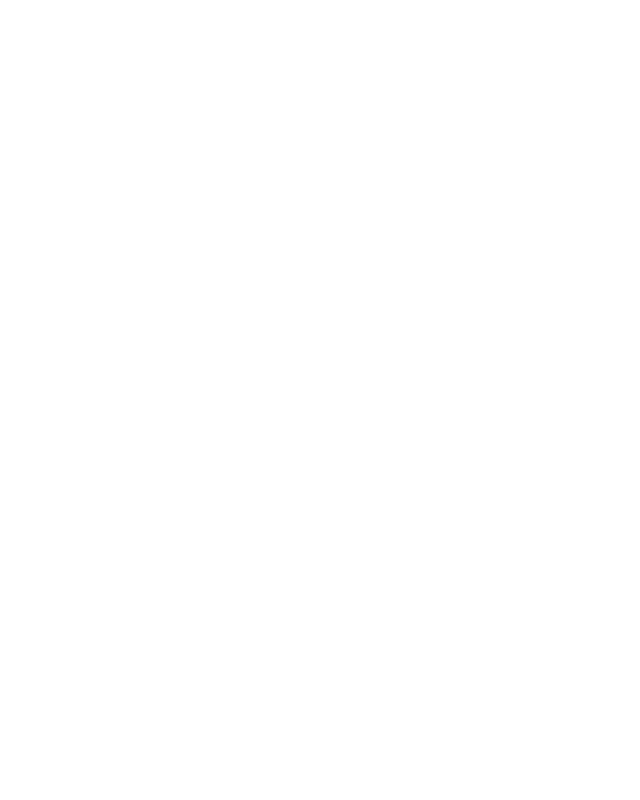
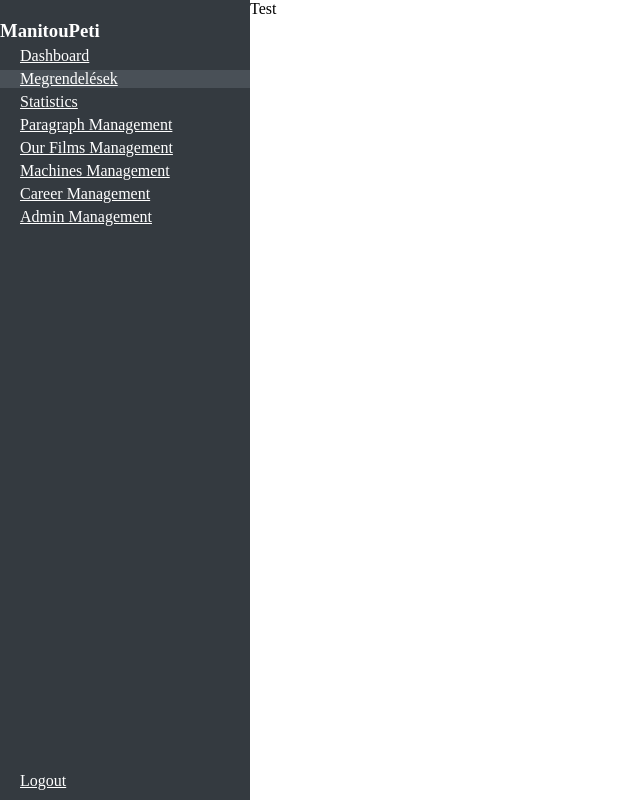
Before and after one commit to Zsotya/manitoupeti, a Vue app in the folder frontend/: page /admin/bookings in a window 1280 px wide. Before the commit this address had no page. Shown: the whole page, without its empty margins (0-640 px from the left). Built offline with nearby package versions, Linux system fonts and the light colour scheme; sample sign-in values are in the browser's storage.

Commit message:
Created AdminBookings.vue view,added routing.Expanded Sidebar component

```diff
--- a/frontend/package.json
+++ b/frontend/package.json
@@ -12,10 +12,8 @@
     "@fullcalendar/vue3": "^6.1.9",
     "@vuepic/vue-datepicker": "^7.2.0",
     "axios": "^1.5.1",
-    "bcryptjs": "^2.4.3",
     "core-js": "^3.8.3",
     "fullcalendar": "^6.1.9",
-    "jsonwebtoken": "^9.0.2",
     "vue": "^3.2.13",
     "vue-i18n": "^9.4.1",
     "vue-router": "^4.0.3"
@@ -23,6 +21,6 @@
   "devDependencies": {
     "@vue/cli-plugin-babel": "~5.0.0",
     "@vue/cli-plugin-router": "~5.0.8",
-    "@vue/cli-service": "~5.0.0"
+    "@vue/cli-service": "~5.0.8"
   }
 }
--- a/frontend/src/components/AdminComponents/Sidebar.vue
+++ b/frontend/src/components/AdminComponents/Sidebar.vue
@@ -29,6 +29,12 @@ const links = [
     path: "/admin/dashboard",
     label: "Dashboard",
     iconClass: "fas fa-home mr-2",
+    show: true,
+  },
+  {
+    path: "/admin/bookings",
+    label: "Megrendelések",
+    iconClass: "far fa-calendar-alt mr-2",
     show: true,
   },
   {
--- a/frontend/src/router/index.js
+++ b/frontend/src/router/index.js
@@ -15,6 +15,7 @@ import Career from "../views/MainAppViews/Career.vue";
 // Admin application
 import Admin from "../views/AdminViews/Admin.vue";
 import AdminDashboard from "../views/AdminViews/AdminDashboard.vue";
+import AdminBookings from "../views/AdminViews/AdminBookings.vue";
 import AdminStatistics from "../views/AdminViews/AdminStatistics.vue";
 import AdminParagraph from "../views/AdminViews/AdminParagraph.vue";
 import AdminOurFilms from "../views/AdminViews/AdminOurFilms.vue";
@@ -87,6 +88,15 @@ const routes = [
   {
     path: "/admin/dashboard",
     component: AdminDashboard,
+    meta: {
+      isMainApp: false,
+      isAdminApp: true,
+      requireAuth: true,
+    },
+  },
+  {
+    path: "/admin/bookings",
+    component: AdminBookings,
     meta: {
       isMainApp: false,
       isAdminApp: true,
--- /dev/null
+++ b/frontend/src/views/AdminViews/AdminBookings.vue
@@ -0,0 +1,3 @@
+<template>Test</template>
+
+<script setup></script>
```
Also changed, not shown: frontend/jsconfig.json (+2 -9 lines), 2 other files (tests, documents, lock files or other folders).
